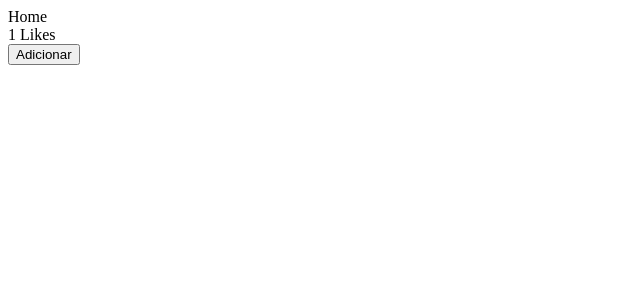
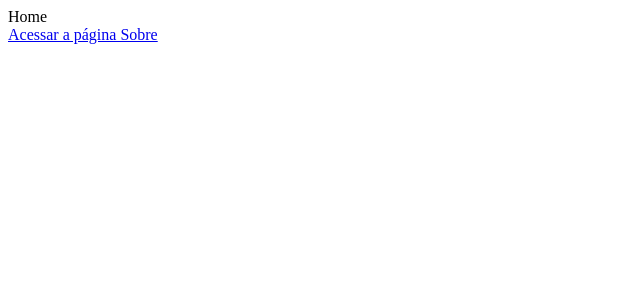
Before and after one commit to LuizCorrea-Dev/ideia1, a Next.js app: page / in a window 1280 px wide. Shown: the top 300 px of the page, without its empty margins (0-640 px from the left). Built offline with nearby package versions, Linux system fonts and the light colour scheme.

Commit message:
teste de link

```diff
--- a/pages/index.js
+++ b/pages/index.js
@@ -1,28 +1,15 @@
-import { useState } from 'react'
+import Link from 'next/link'
 
 function Home () {
   return (
     <>
        <div>Home</div>
-       <Contador />
 
+      <Link href="/sobre">
+        <a>Acessar a página Sobre</a>
+      </Link>
     </>
   )
 }
 
-function Contador() {
-  const [contador, setContador] = useState(1)
-
-  function adicionarContador() {
-    setContador(contador+1)
-  }
-
-  return (
-    <div>
-      <div>{contador} Likes</div>
-      <button onClick={adicionarContador}>Adicionar</button>
-    </div>
-  )
-}
-
 export default Home
```
Also changed, not shown: pages/sobre.js (added, +15 -0 lines).
